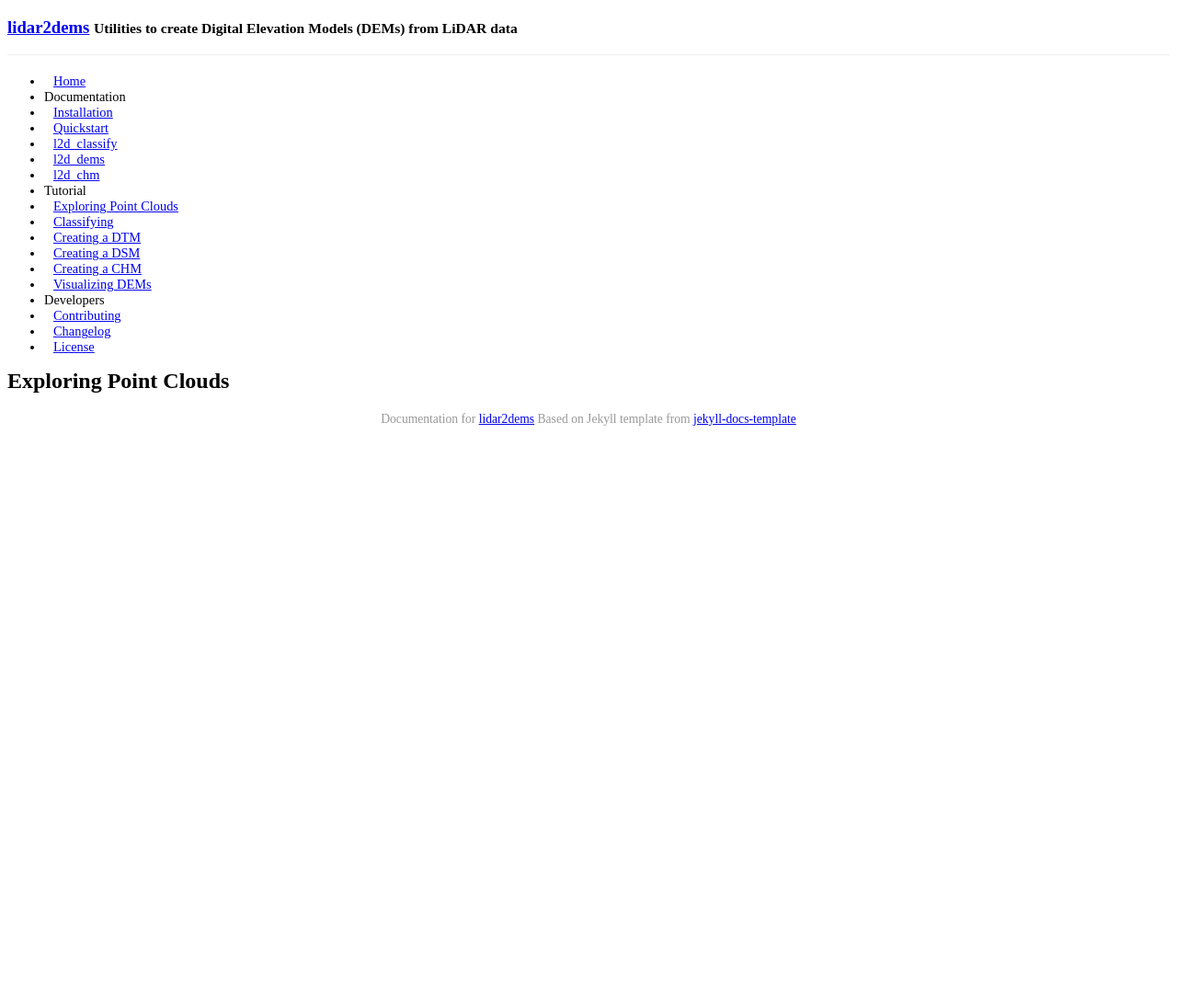
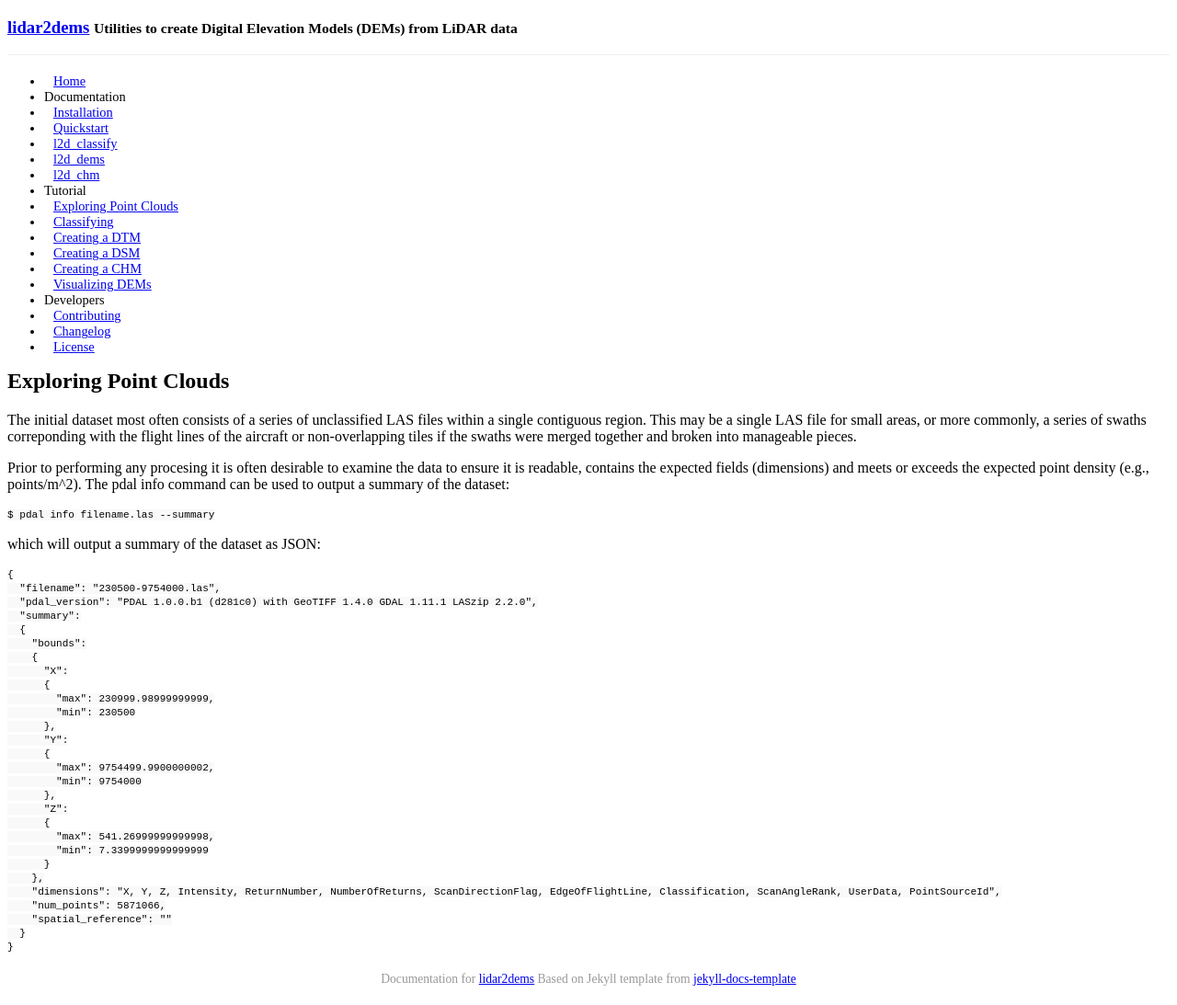
Before and after one commit to Applied-GeoSolutions/lidar2dems, a Jekyll site: the page built from _posts/2015-05-28-exploring-point-clouds.md, in a window 1280 px wide. Shown: the whole page at 92% size. Built offline with Jekyll 4.4.1, drawn with Linux system fonts in a browser that asks for light colours; Markdown is read by kramdown in place of the engine named in the settings; a style sheet for code colours, icons or effects is not loaded; before the commit the page ends 900 px from its top, so only the background shows below that.

Commit message:
added exploring point clouds

```diff
--- a/_posts/2015-05-28-exploring-point-clouds.md
+++ b/_posts/2015-05-28-exploring-point-clouds.md
@@ -5,3 +5,42 @@ category: tut
 date: 2015-05-28 22:38:03
 order: 0
 ---
+
+The initial dataset most often consists of a series of unclassified LAS files within a single contiguous region. This may be a single LAS file for small areas, or more commonly, a series of swaths correponding with the flight lines of the aircraft or non-overlapping tiles if the swaths were merged together and broken into manageable pieces.
+
+Prior to performing any procesing it is often desirable to examine the data to ensure it is readable, contains the expected fields (dimensions) and meets or exceeds the expected point density (e.g., points/m^2). The pdal info command can be used to output a summary of the dataset:
+
+    $ pdal info filename.las --summary
+
+which will output a summary of the dataset as JSON:
+
+~~~
+{
+  "filename": "230500-9754000.las",
+  "pdal_version": "PDAL 1.0.0.b1 (d281c0) with GeoTIFF 1.4.0 GDAL 1.11.1 LASzip 2.2.0",
+  "summary":
+  {
+    "bounds":
+    {
+      "X":
+      {
+        "max": 230999.98999999999,
+        "min": 230500
+      },
+      "Y":
+      {
+        "max": 9754499.9900000002,
+        "min": 9754000
+      },
+      "Z":
+      {
+        "max": 541.26999999999998,
+        "min": 7.3399999999999999
+      }
+    },
+    "dimensions": "X, Y, Z, Intensity, ReturnNumber, NumberOfReturns, ScanDirectionFlag, EdgeOfFlightLine, Classification, ScanAngleRank, UserData, PointSourceId",
+    "num_points": 5871066,
+    "spatial_reference": ""
+  }
+}
+~~~
```
